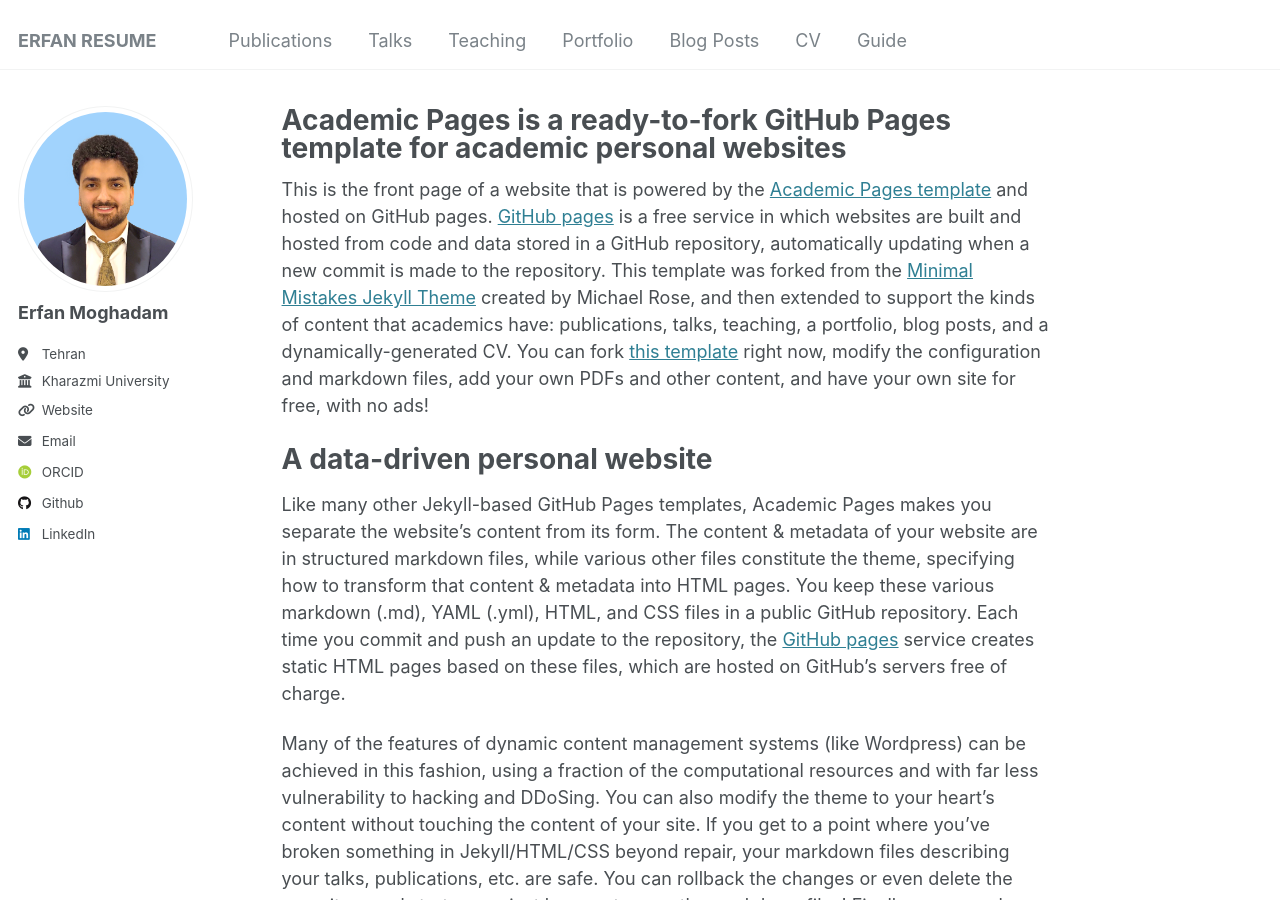
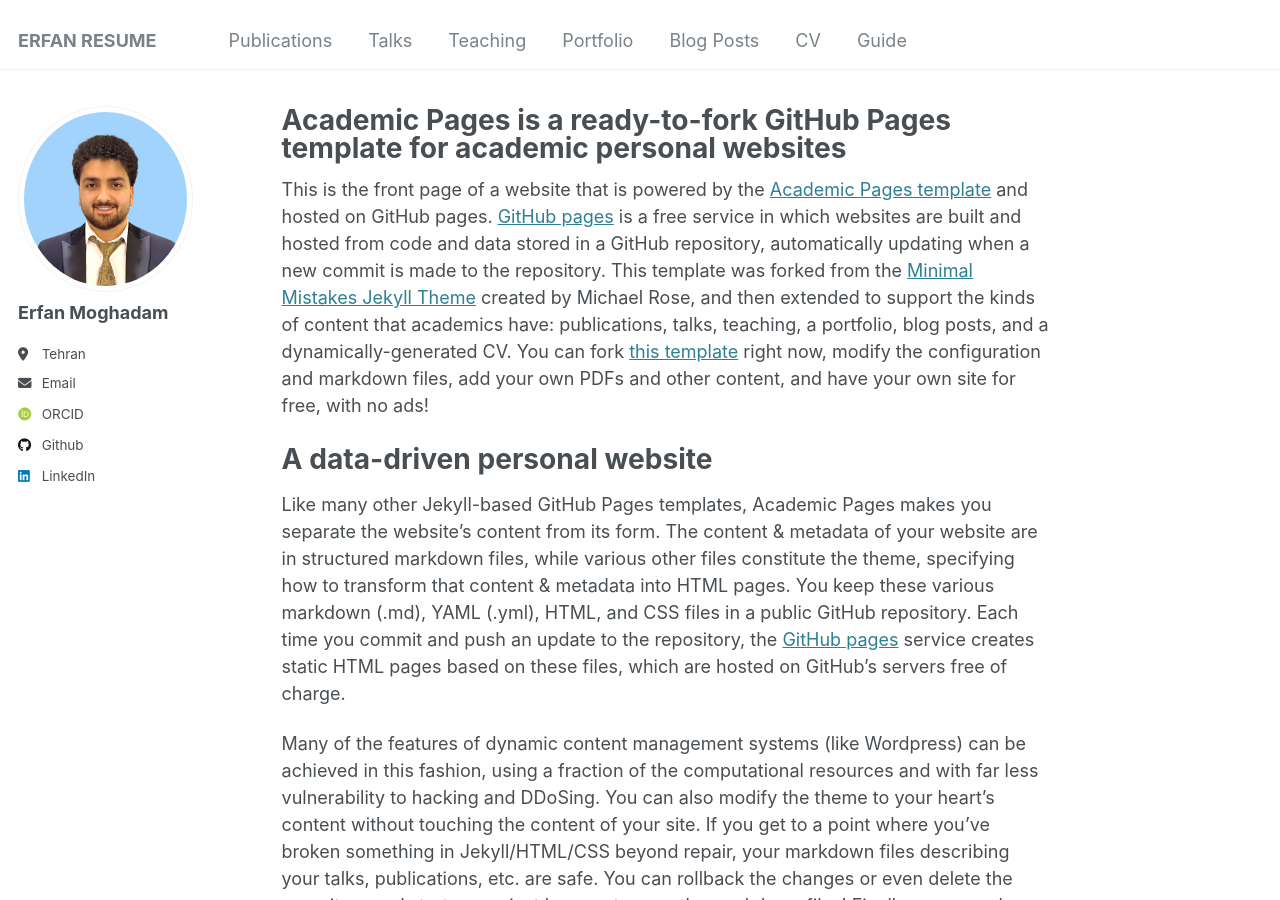
Before and after one commit to erfanresume/erfanresume.github.io, a Jekyll site: the page built from _pages/about.md, in a window 1280 px wide and 900 px high. Built offline with Jekyll 4.4.1, drawn with Linux system fonts in a browser that asks for light colours; some web fonts are replaced.

Commit message:
Update _config.yml

```diff
--- a/_config.yml
+++ b/_config.yml
@@ -26,8 +26,8 @@
   pronouns         : # example: "she/her"
   bio              : ""
   location         : "Tehran"
-  employer         : "Kharazmi University"
-  uri              :  "https://khu.ac.ir/en"
+  #employer         : "Kharazmi University"
+  #uri              :  "https://khu.ac.ir/en"
   email            : "www.erfanmoghaddam1999@gmail.com"
 
   # Academic websites
```
